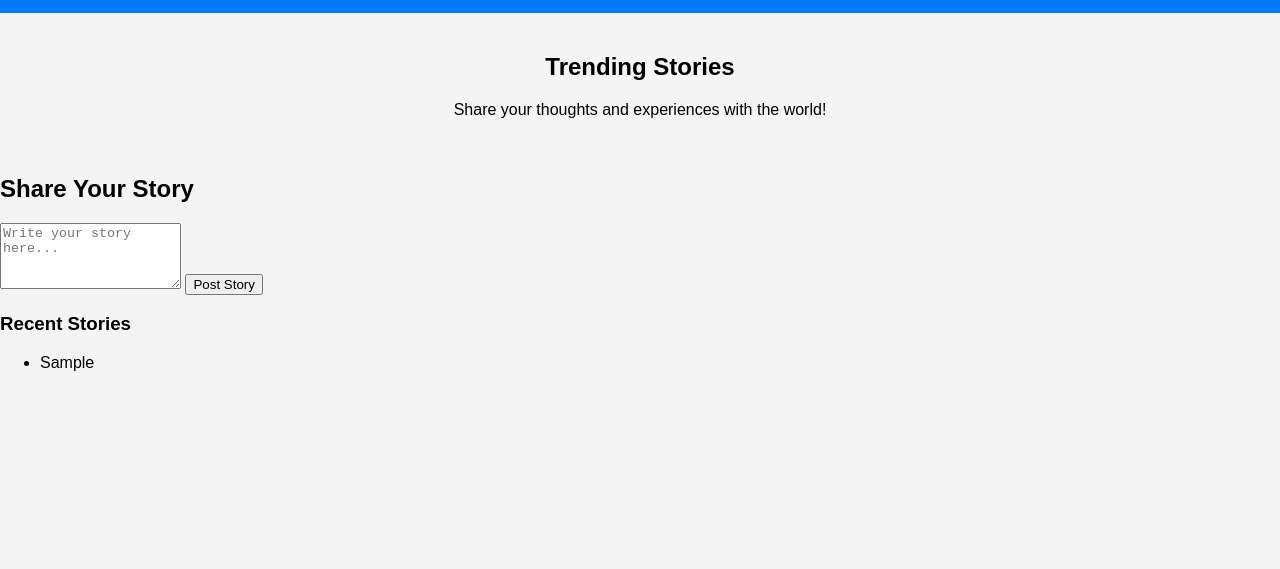
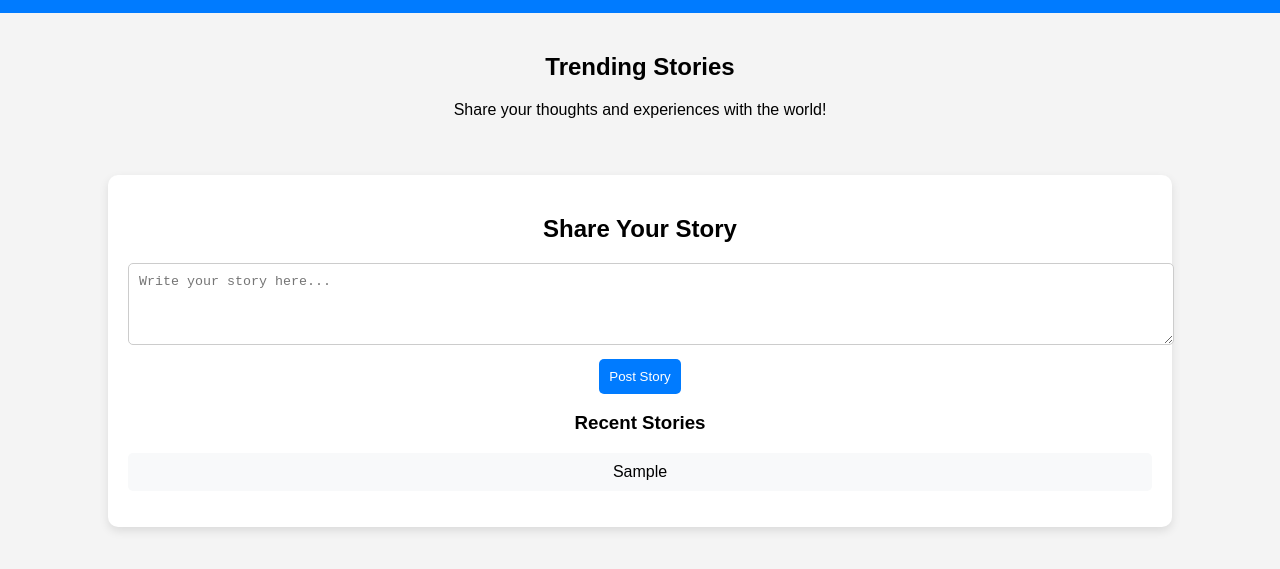
Before and after one commit to Joeytex2/JChat, a plain HTML site: page index.html in a window 1280 px wide. Both pictures are taken after typing "Sample" into the empty fields and a click on the button "Post Story". Shown: the part 115-684 px from the top of the page. Drawn offline with Linux system fonts and the light colour scheme.

Commit message:
Update styles.css

```diff
--- a/styles.css
+++ b/styles.css
@@ -22,3 +22,45 @@ main {
     padding: 20px;
     text-align: center;
 }
+#postStory {
+    text-align: center;
+    background: #fff;
+    padding: 20px;
+    margin: 20px auto;
+    width: 80%;
+    border-radius: 10px;
+    box-shadow: 0px 4px 10px rgba(0, 0, 0, 0.1);
+}
+
+textarea {
+    width: 100%;
+    padding: 10px;
+    border: 1px solid #ccc;
+    border-radius: 5px;
+}
+
+button {
+    padding: 10px;
+    background-color: #007bff;
+    color: white;
+    border: none;
+    cursor: pointer;
+    border-radius: 5px;
+    margin-top: 10px;
+}
+
+button:hover {
+    background-color: #0056b3;
+}
+
+#storyList {
+    list-style-type: none;
+    padding: 0;
+}
+
+#storyList li {
+    background: #f8f9fa;
+    padding: 10px;
+    margin-top: 5px;
+    border-radius: 5px;
+}
```
